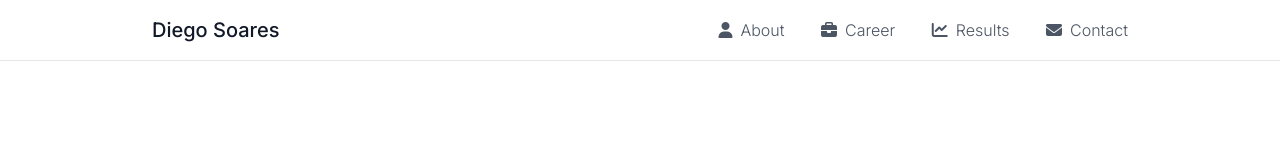
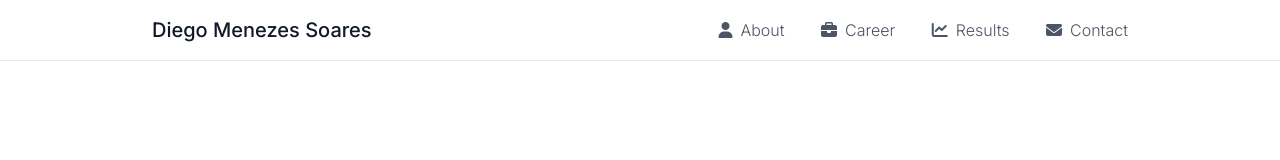
Before and after one commit to lucas19fonseca/cv-diego, a plain HTML site: page index.html in a window 1280 px wide. Shown: the top 160 px of the page. Drawn offline with nearby package versions, Linux system fonts and the light colour scheme.

Commit message:
add nome completo

```diff
--- a/index.html
+++ b/index.html
@@ -225,7 +225,7 @@
     <nav class="fixed top-0 w-full bg-white/90 backdrop-blur-md border-b border-gray-200 z-50 opacity-0" id="navbar">
         <div class="max-w-5xl mx-auto px-6 py-4">
             <div class="flex justify-between items-center">
-                <a href="#" class="text-xl font-medium text-gray-900">Diego Soares</a>
+                <a href="#" class="text-xl font-medium text-gray-900">Diego Menezes Soares</a>
 
                 <!-- Desktop Menu -->
                 <div class="desktop-menu flex hidden md:block">
```
